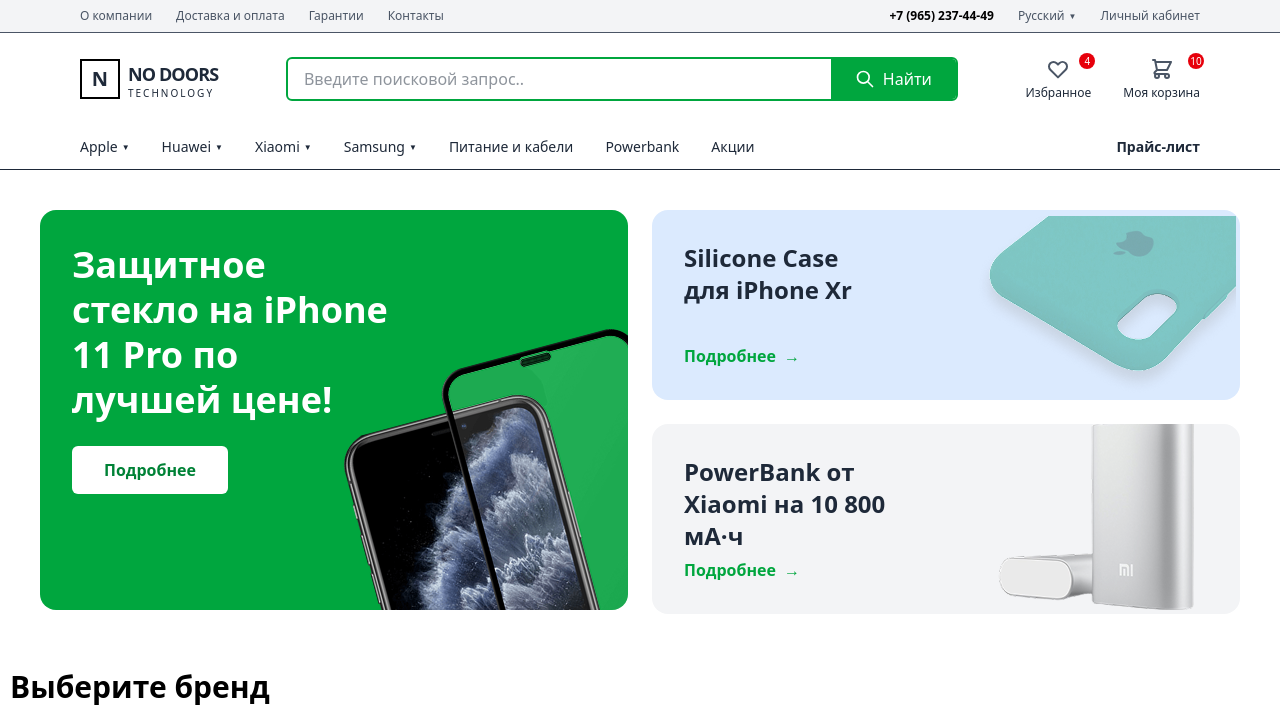
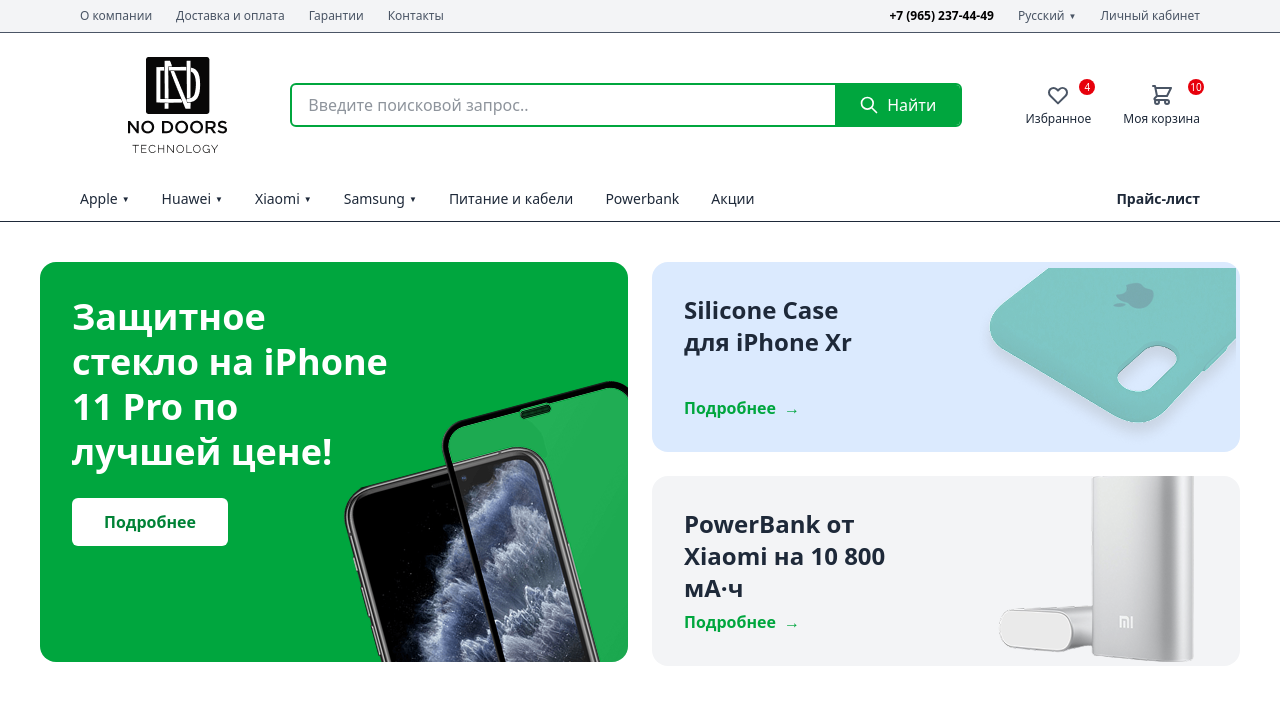
Before and after one commit to avzalovahmad74-ux/homeworkgroup, a website: page index.html in a window 1280 px wide. Shown: the top 713 px of the page. Drawn offline with Linux system fonts and the light colour scheme.

Commit message:
footerff

```diff
--- a/index.html
+++ b/index.html
@@ -25,10 +25,9 @@
 
   <header class="py-6 px-6 lg:px-20 flex flex-wrap items-center justify-between gap-4">
     <div class="flex items-center space-x-2">
-      <div class="w-10 h-10 border-2 border-black flex items-center justify-center font-bold text-xl">N</div>
+      <div class="w-10 h-10 "></div>
       <div class="leading-none">
-        <h1 class="font-bold text-lg tracking-tighter">NO DOORS</h1>
-        <p class="text-[10px] tracking-[0.2em] uppercase">Technology</p>
+        <img src="./src/logo (12).png" alt="">
       </div>
     </div>
 
```
